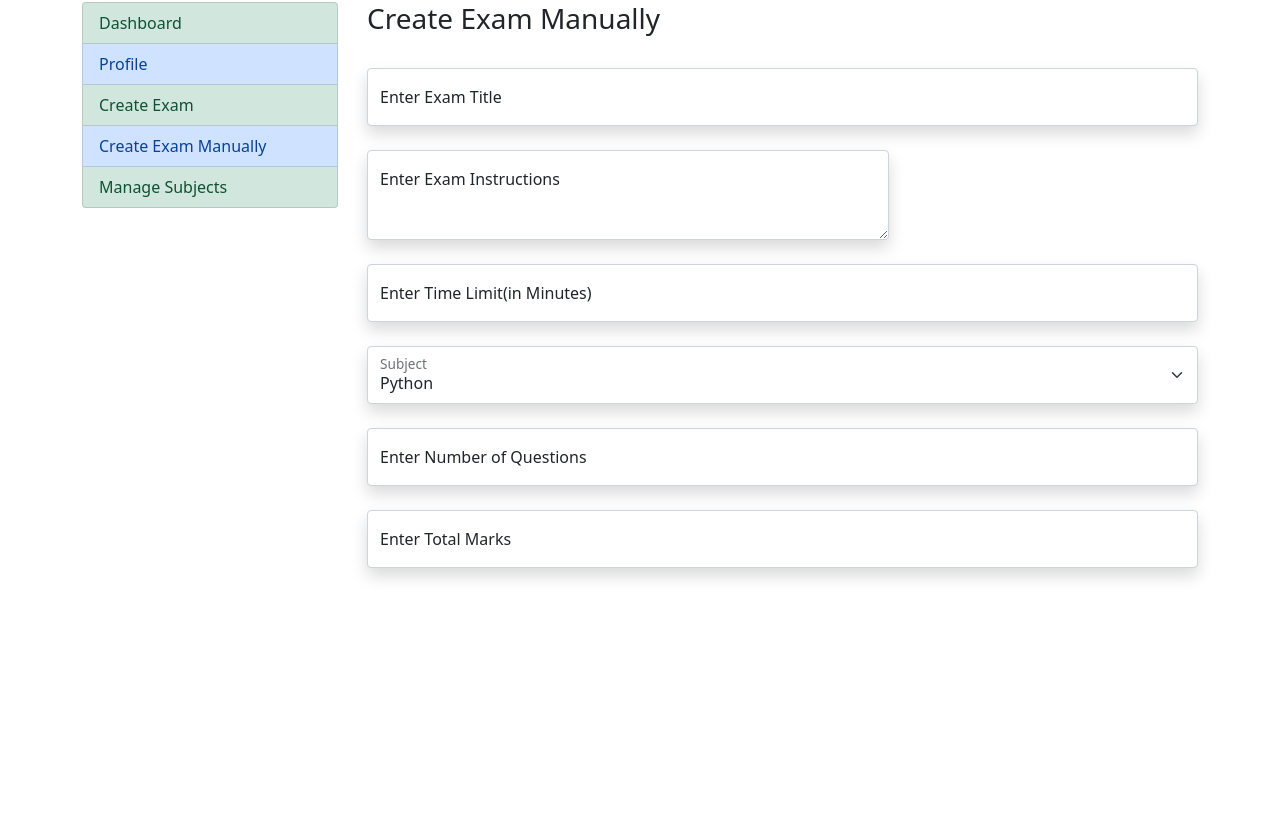
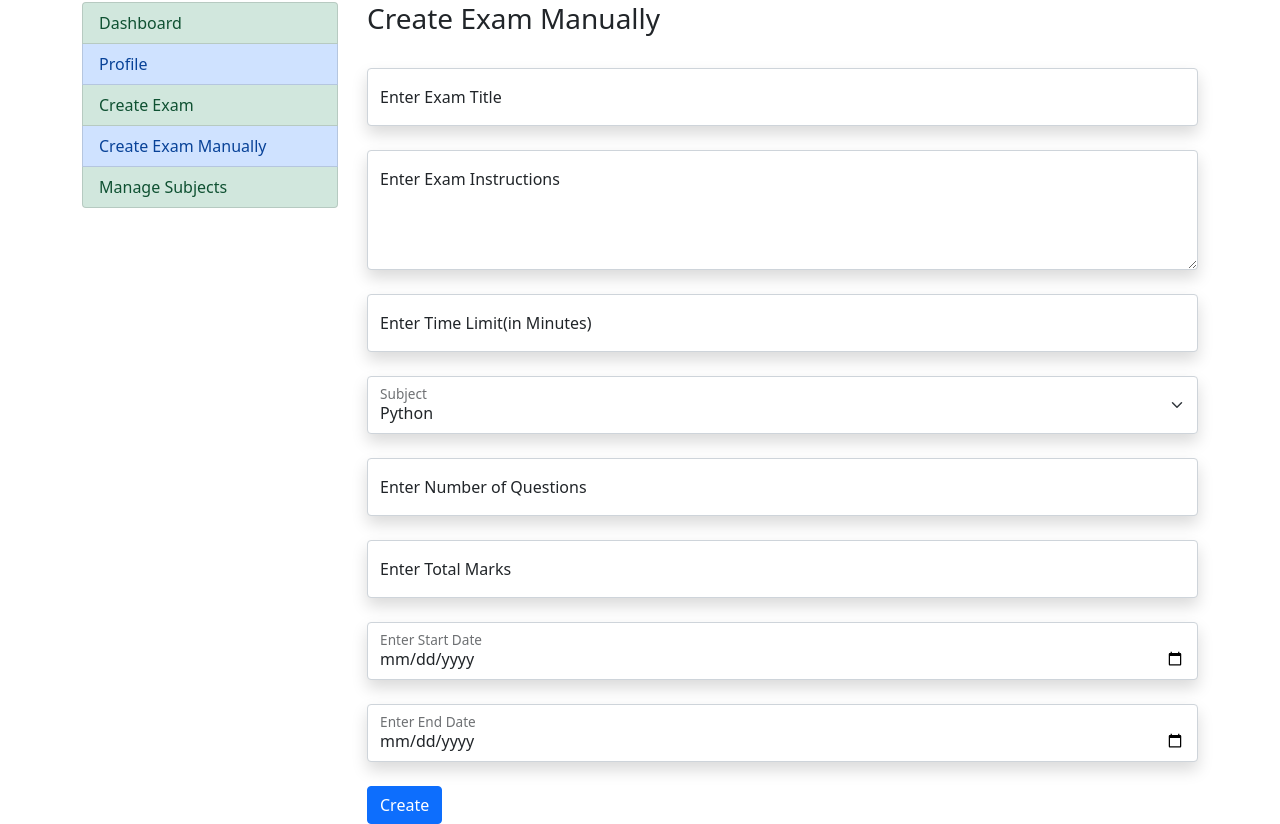
Before and after one commit to VKrishna2090/KNSS-Aptitude, a Flask app: page /create_exam_manual_form in a window 1280 px wide. Shown: the part 76-900 px from the top of the page. Before the commit the page ends 655 px from the top, so only its background shows below. Run offline with Flask 2, Linux system fonts and the light colour scheme; data comes from the database, SQL or seed files in the repository; some libraries are stand-ins or nearby versions.

Commit message:
Completed - Form for Creating Manual Exams

```diff
--- a/templates/staff/create_exam_manual_form.html
+++ b/templates/staff/create_exam_manual_form.html
@@ -15,7 +15,7 @@
     </div><br>
     <div class="form-floating">
         <textarea class="shadow form-control has-validation" name="exam_instructions"
-            placeholder="Enter Exam Instructions" id="subject_desc" style="width: 522px; height: 90px"></textarea>
+            placeholder="Enter Exam Instructions" id="subject_desc" style="width: 100%; height: 120px"></textarea>
         <label for="subject_desc">Enter Exam Instructions</label>
     </div><br>
     <div class="form-floating">
@@ -41,6 +41,19 @@
             placeholder="Enter Total Marks" id="exam_total_marks" required>
         <label for="exam_no_of_questions">Enter Total Marks</label>
     </div><br>
+    <div class="form-floating">
+        <input type="date" class="shadow form-control has-validation" name="exam_start_date"
+            placeholder="Enter Start Date" id="exam_start_date" required>
+        <label for="exam_start_date">Enter Start Date</label>
+    </div><br>
+
+    <div class="form-floating">
+        <input type="date" class="shadow form-control has-validation" name="exam_end_date"
+            placeholder="Enter End Date" id="exam_end_date" required>
+        <label for="exam_end_date">Enter End Date</label>
+    </div><br>
+
+    <button type="submit" class="btn btn-primary">Create</button>
 
 </form>
 
```
